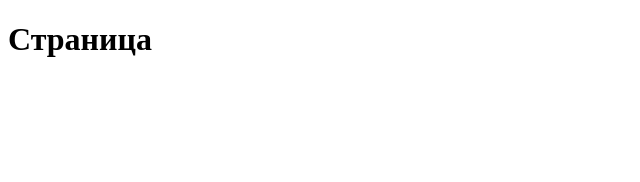
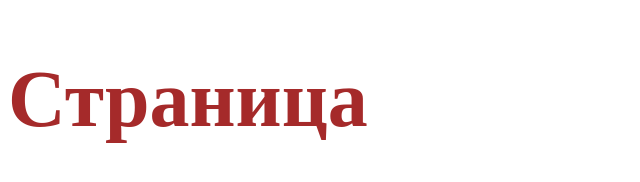
Before and after one commit to nataostr2015/git-test, a plain HTML site: page index.html in a window 1280 px wide. Shown: the whole page, without its empty margins (0-640 px from the left). Drawn offline with Linux system fonts and the light colour scheme.

Commit message:
Подключил

```diff
--- a/index.html
+++ b/index.html
@@ -5,6 +5,7 @@
     <meta http-equiv="X-UA-Compatible" content="IE=edge">
     <meta name="viewport" content="width=device-width, initial-scale=1.0">
     <title>Document</title>
+    <link rel="stylesheet" href="style.css"
 </head>
 <body>
     <h1>Страница</h1>
--- /dev/null
+++ b/style.css
@@ -0,0 +1,4 @@
+h1 {
+    font-size: 5em;
+    color: brown;
+}
```
Also changed, not shown: 1 other file.
